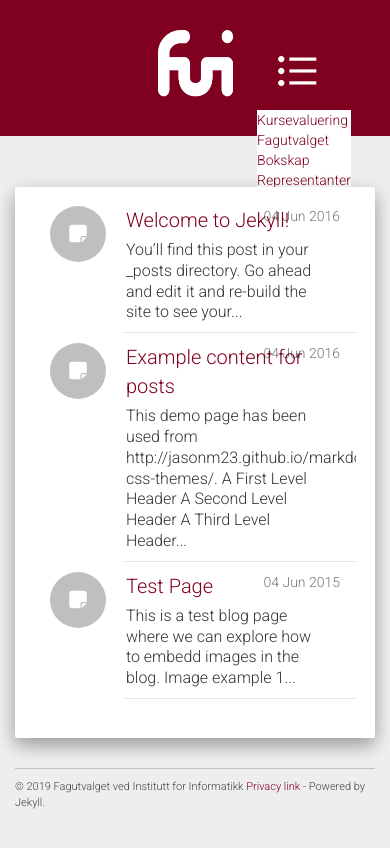
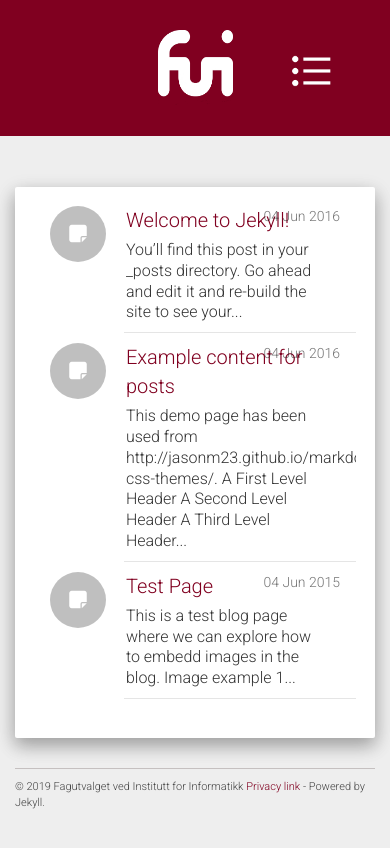
Before and after one commit to fui/fui.github.io, a Jekyll site: the page built from index.html, in a window 390 px wide. Shown: the top 848 px of the page. Built offline with Jekyll 4.4.1, drawn with Linux system fonts in a browser that asks for light colours; nearby versions of some CDN libraries; the list of posts is cut into pages by our own code; some of the changed lines change nothing that is shown.

Commit message:
fixing hamburgericon

```diff
--- a/_includes/header.html
+++ b/_includes/header.html
@@ -11,7 +11,7 @@
               <h2 class="list-group-item-heading">{{ site.author }} <h4 class="list-group-item-text" >{{ site.about }}</h4></h2>
             </div>
           </div>
-          <div class="menu-img"><img id="menu-icon" src="../static/img/menu.png" height="80" width="80"/>
+          <div class="menu-img" onclick = "openList1()"><img id="menu-icon" src="../static/img/menu.png" height="80" width="80"/>
             <ul class="d-menu" style="list-style-type:none;" style="background-color:white;">
               <li><a href="#">Kursevaluering</a></li>
               <li><a href="#">Fagutvalget</a></li>
@@ -23,3 +23,15 @@
         </div>
       </div>
     </div>
+
+<script>
+    function openList1() {
+        var list = document.getElementById("d-menu");
+
+        if (list.style.display == "none"){
+            list.style.display = "block";
+        }else{
+            list.style.display = "none";
+        }
+    }
+</script>
--- a/static/css/main.css
+++ b/static/css/main.css
@@ -47,6 +47,7 @@
 
 .d-menu {
     background-color: white;
+    display: none;
 }
 
 @media only screen and (max-width: 990px) {
```
